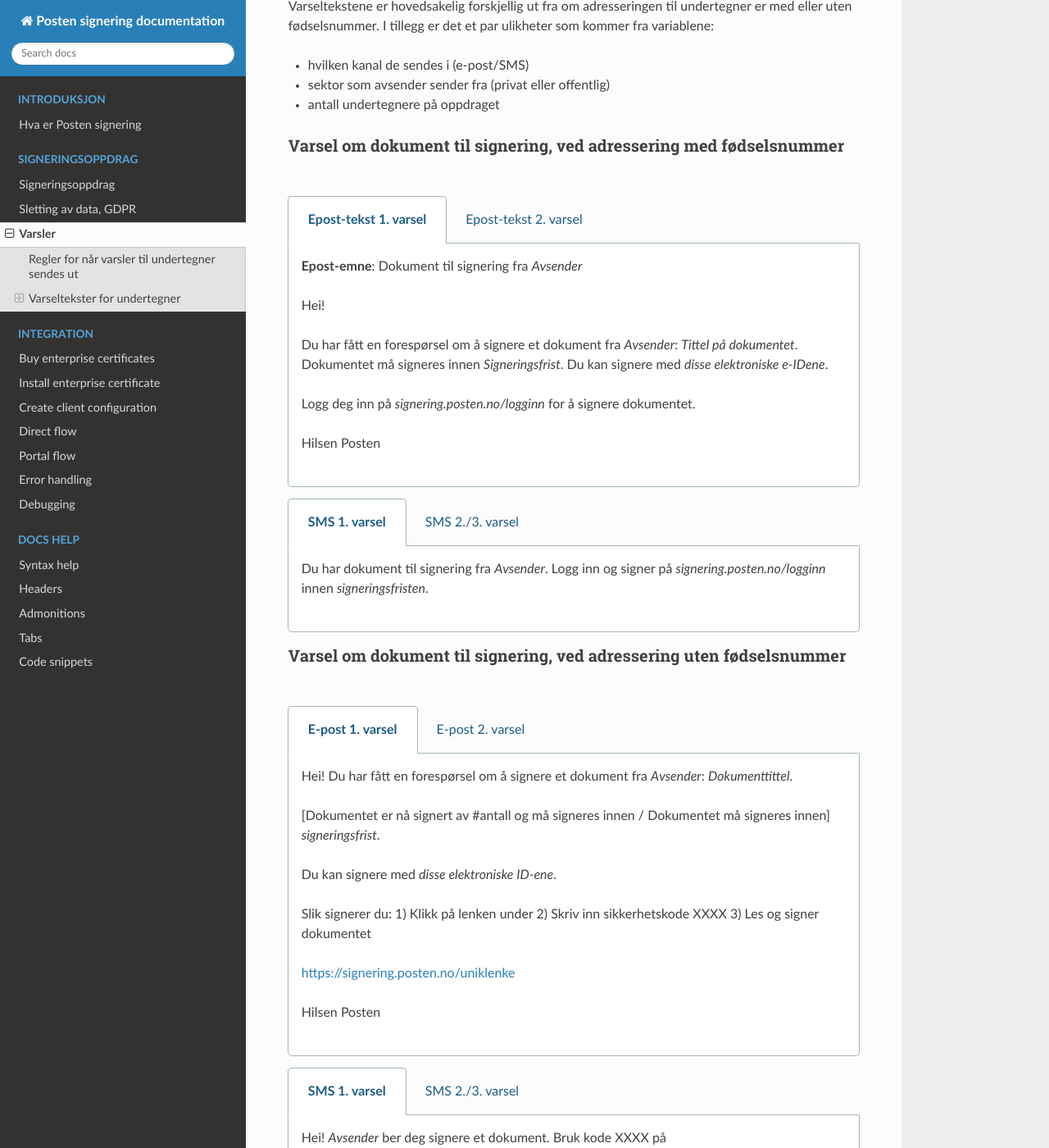
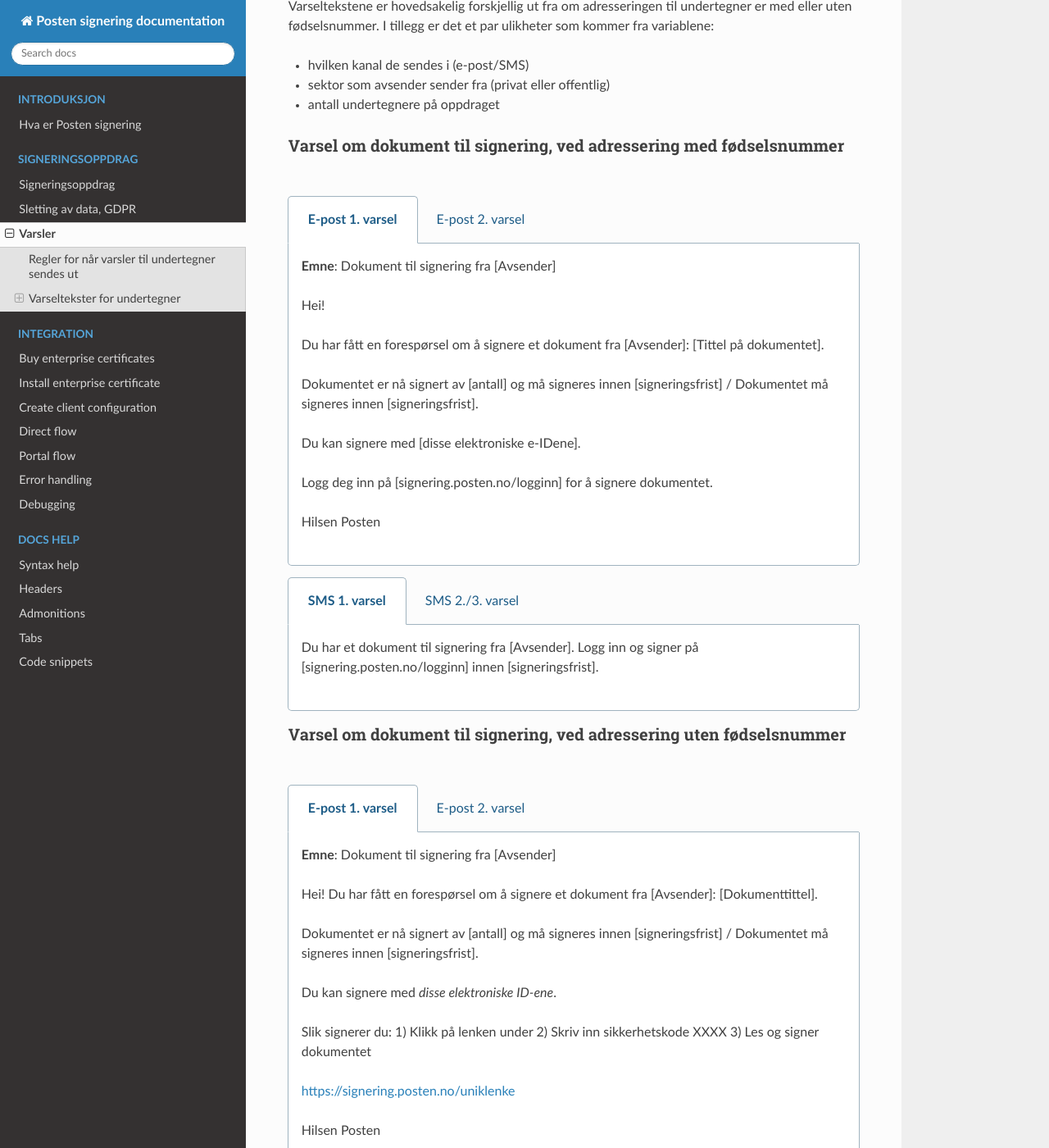
Before and after one commit to ramonarellano/signering-docs, a Sphinx documentation site: the page built from source/adressering-og-varsler.rst, in a window 1280 px wide and 1400 px high, scrolled down 1276 px. Shown: the whole window at 82% size. Built offline with Sphinx 7.4.7 and the Read the Docs theme 2.0.0, drawn with Linux system fonts in a browser that asks for light colours; some of the changed text lies outside the part shown.

Commit message:
Byttet ut kursiv med klammer

```diff
--- a/source/adressering-og-varsler.rst
+++ b/source/adressering-og-varsler.rst
@@ -59,30 +59,38 @@ ____________________________________________________________________
 
 ..  tabs::
 
-    ..  tab:: Epost-tekst 1. varsel
+    ..  tab:: E-post 1. varsel
 
-        **Epost-emne**: Dokument til signering fra *Avsender*
+        **Emne**: Dokument til signering fra [Avsender]
 
         Hei!
 
-        Du har fått en forespørsel om å signere et dokument fra *Avsender*: *Tittel på dokumentet*. Dokumentet må signeres innen *Signeringsfrist*. Du kan signere med *disse elektroniske e-IDene*.
+        Du har fått en forespørsel om å signere et dokument fra [Avsender]: [Tittel på dokumentet].
 
-        Logg deg inn på *signering.posten.no/logginn* for å signere dokumentet.
+        Dokumentet er nå signert av [antall] og må signeres innen [signeringsfrist] / Dokumentet må signeres innen [signeringsfrist].
+
+        Du kan signere med [disse elektroniske e-IDene].
+
+        Logg deg inn på [signering.posten.no/logginn] for å signere dokumentet.
 
         Hilsen Posten
 
 
-    ..  tab:: Epost-tekst 2. varsel
+    ..  tab:: E-post 2. varsel
 
-        **Epost-emne**: Påminnelse: Dokument til signering fra *Avsender*
+        **Emne**: Påminnelse: Dokument til signering fra [Avsender]
 
         Hei!
 
-        Vi vil minne om at du fortsatt har et dokument til signering fra fra         *Avsender*: *Tittel på dokumentet*. Dokumentet må signeres innen *Signeringsfrist*. Du kan signere med *disse elektroniske e-IDene*.
+        Vi vil minne om at du fortsatt har et dokument til signering fra [Avsender]: [Tittel på dokumentet].
 
-        Logg deg inn på *signering.posten.no/logginn* for å signere dokumentet.
+        Dokumentet er nå signert av [antall] og må signeres innen [signeringsfrist] / Dokumentet må signeres innen [signeringsfrist].
 
-        Rekker du ikke å signere innen fristen? Usignerte dokumenter slettes når     fristen går ut. Kontakt *avsender* for å få dokumentet tilsendt på nytt.
+        Du kan signere med [disse elektroniske e-IDene].
+
+        Logg deg inn på [signering.posten.no/logginn] for å signere dokumentet.
+
+        Rekker du ikke å signere innen fristen? Usignerte dokumenter slettes når fristen går ut. Kontakt [Avsender] for å få dokumentet tilsendt på nytt.
 
         Hilsen Posten
 
@@ -91,11 +99,11 @@ ____________________________________________________________________
 
     ..  tab:: SMS 1. varsel
 
-        Du har dokument til signering fra *Avsender*. Logg inn og signer på *signering.posten.no/logginn* innen *signeringsfristen*.
+        Du har et dokument til signering fra [Avsender]. Logg inn og signer på [signering.posten.no/logginn] innen [signeringsfrist].
 
     ..  tab:: SMS 2./3. varsel
 
-        Du har et usignert dokument fra *Avsender*. Logg inn og signer på *signering.posten.no/logginn* innen *signeringsfristen*.
+        Du har et usignert dokument fra [Avsender]. Logg inn og signer på [signering.posten.no/logginn] innen [signeringsfrist].
 
 
 Varsel om dokument til signering, ved adressering uten fødselsnummer
@@ -105,10 +113,12 @@ ____________________________________________________________________
 
     ..  tab:: E-post 1. varsel
 
+        **Emne**: Dokument til signering fra [Avsender]
+
         Hei!
-        Du har fått en forespørsel om å signere et dokument fra *Avsender*: *Dokumenttittel*.
+        Du har fått en forespørsel om å signere et dokument fra [Avsender]: [Dokumenttittel].
 
-        [Dokumentet er nå signert av #antall og må signeres innen / Dokumentet må signeres innen] *signeringsfrist*.
+        Dokumentet er nå signert av [antall] og må signeres innen [signeringsfrist] / Dokumentet må signeres innen [signeringsfrist].
 
         Du kan signere med *disse elektroniske ID-ene*.
 
@@ -123,22 +133,24 @@ ____________________________________________________________________
 
     ..  tab:: E-post 2. varsel
 
+        **Emne**: Dokument til signering fra [Avsender]
+
         Hei!
-        Vi vil minne om at du fortsatt har et dokument til signering fra *Avsender*: *Dokumenttittel*.
+        Vi vil minne om at du fortsatt har et dokument til signering fra [Avsender]: [Dokumenttittel].
 
-        [Dokumentet er nå signert av #antall og må signeres innen / Dokumentet må signeres innen] *signeringsfrist*.
+        [Dokumentet er nå signert av [antall] og må signeres innen [signeringsfrist] / Dokumentet må signeres innen [signeringsfrist].
 
-        Du kan signere med *disse elektroniske ID-ene*.
+        Du kan signere med [disse elektroniske ID-ene].
 
         Slik signerer du:
         1) Klikk på lenken under
-        2) Skriv inn sikkerhetskode XXXX
+        2) Skriv inn sikkerhetskode [XXX]
         3) Les og signer dokumentet
 
-        https://signering.posten.no/uniklenke
+        [https://signering.posten.no/uniklenke]
 
         Rekker du ikke å signere innen fristen?
-        Usignerte dokumenter slettes når fristen går ut. Kontakt *Avsender* fpr å få dokumentet tilsendt på nytt.
+        Usignerte dokumenter slettes når fristen går ut. Kontakt [Avsender] for å få dokumentet tilsendt på nytt.
 
         Hilsen Posten
 
@@ -146,11 +158,11 @@ ____________________________________________________________________
 
     ..  tab:: SMS 1. varsel
 
-        Hei! *Avsender* ber deg signere et dokument. Bruk kode XXXX på https://signering.posten.no/uniklenke før *signeringsfristen*.
+        Hei! [Avsender] ber deg signere et dokument. Bruk kode [XXXX] på [https://signering.posten.no/uniklenke] før [signeringsfrist].
 
     ..  tab:: SMS 2./3. varsel
 
-        Hei! Husk signering for *Avsender*. Bruk kode XXXX på https://signering.posten.no/uniklenke før *signeringsfristen*.
+        Hei! Husk signering for [Avsender]. Bruk kode [XXXX] på [https://signering.posten.no/uniklenke] før [signeringsfrist].
 
 
 
@@ -168,29 +180,29 @@ Private avsendere
 
     ..  tab:: E-post, én undertegner
 
-        **Epost-emne**: Motta det signerte dokumentet i Digipost
+        **Emne**: Motta det signerte dokumentet i Digipost
 
         Hei!
 
-        Du har nettopp signert et dokument fra *Avsender* gjennom Posten signering.
+        Du har nettopp signert et dokument fra [Avsender] gjennom Posten signering.
 
         Hvis du oppretter en konto i Digipost innen 7 dager, sendes dokumentet du signerte automatisk dit. Da har du det              lett tilgjengelig når du trenger det!
 
-        Registrer deg i Digipost: "https://www.digipost.no/app/registrering,
+        Registrer deg i Digipost: https://www.digipost.no/app/registrering ,
 
         Hilsen Posten
 
     ..  tab:: E-post, flere undertegnere
 
-        **Epost-emne**: Motta det signerte dokumentet i Digipost
+        **Emne**: Motta det signerte dokumentet i Digipost
 
         Hei!
 
-        Du har tidligere signert et dokument fra *Avsender* gjennom Posten signering. Nå har alle undertegnerne signert, og avsender har mottatt det ferdigsignerte dokumentet.
+        Du har tidligere signert et dokument fra [Avsender] gjennom Posten signering. Nå har alle undertegnerne signert, og avsender har mottatt det ferdigsignerte dokumentet.
 
         Hvis du også ønsker å motta dokumentet med alle signaturer, må du opprette en konto i Digipost innen 7 dager. Da sendes dokumentet automatisk dit, så har du det lett tilgjengelig når du trenger det.
 
-        Registrer deg i Digipost: https://www.digipost.no/app/registrering,
+        Registrer deg i Digipost: https://www.digipost.no/app/registrering ,
 
         Hilsen Posten
 
@@ -199,12 +211,12 @@ Private avsendere
 
     ..  tab:: SMS, én undertegner
 
-        Hei, du har nettopp signert et dokument fra *Avsender* gjennom Posten signering.
+        Hei, du har nettopp signert et dokument fra [Avsender] gjennom Posten signering.
         Hvis du oppretter en konto i Digipost innen 7 dager, sendes dokumentet du signerte automatisk dit: https://www.digipost.no/app/registrering
 
     ..  tab:: SMS, flere undertegnere
 
-        Hei! Du har tidligere signert et dokument fra *Avsender* gjennom Posten signering.
+        Hei! Du har tidligere signert et dokument fra [Avsender] gjennom Posten signering.
 
         Nå har alle undertegnerne signert. Hvis du også ønsker å motta dokumentet med alle signaturer, må du opprette en konto i Digipost innen 7 dager. Da sendes dokumentet automatisk dit, så har du det lett tilgjengelig når du trenger            det: https://www.digipost.no/app/registrering
 
@@ -216,11 +228,11 @@ Offentlige avsendere
 
     ..  tab:: E-post, én undertegner
 
-        **Epost-emne**: Motta det signerte dokumentet i din digitale postkasse
+        **Emne**: Motta det signerte dokumentet i din digitale postkasse
 
         Hei!
 
-        Du har nettopp signert et dokument fra *Avsender* gjennom den nasjonale fellesløsningen e-Signering.
+        Du har nettopp signert et dokument fra [Avsender] gjennom den nasjonale fellesløsningen e-Signering.
 
         Hvis du oppretter en konto i Digipost innen 7 dager, sendes dokumentet du signerte automatisk dit. Da har du det lett tilgjengelig når du trenger det!
 
@@ -229,11 +241,11 @@ Offentlige avsendere
 
     ..  tab:: E-post, flere undertegnere
 
-        **Epost-emne**: Motta det signerte dokumentet i din digitale postkasse
+        **Emne**: Motta det signerte dokumentet i din digitale postkasse
 
         Hei!
 
-        Du har tidligere signert et dokument fra *Avsender* gjennom den nasjonale fellesløsningen e-Signering. Nå har alle undertegnerne signert, og avsender har mottatt det ferdigsignerte dokumentet. Hvis du også ønsker å motta dokumentet          med alle signaturer, må du opprette en digital postkasse innen 7 dager. Da sendes dokumentet automatisk dit, så har du det tilgjengelig når du trenger det!
+        Du har tidligere signert et dokument fra [Avsender] gjennom den nasjonale fellesløsningen e-Signering. Nå har alle undertegnerne signert, og avsender har mottatt det ferdigsignerte dokumentet. Hvis du også ønsker å motta dokumentet          med alle signaturer, må du opprette en digital postkasse innen 7 dager. Da sendes dokumentet automatisk dit, så har du det tilgjengelig når du trenger det!
 
         Opprett digital postkasse:
         https://www.norge.no/velg-digital-postkasse
@@ -242,9 +254,9 @@ Offentlige avsendere
 
     ..  tab:: SMS, én undertegner
 
-        Hei, du har nettopp signert et dokument fra *Avsender* gjennom den nasjonale fellesløsningen e-Signering.
+        Hei, du har nettopp signert et dokument fra [Avsender] gjennom den nasjonale fellesløsningen e-Signering.
         Hvis du oppretter en digital postkasse innen 7 dager, sendes dokumentet du signerte automatisk dit:                            https://www.norge.no/velg-digital-postkasse
 
     ..  tab:: SMS, flere undertegnere
 
-        Hei, du har tidligere signert et dokument fra *Avsender* gjennom den nasjonale fellesløsningen e-Signering. Nå har alle undertegnerne signert. Hvis du også ønsker å motta dokumentet med alle signaturer, må du opprette en digital postkasse innen 7 dager. Da sendes dokumentet automatisk dit, så har du det lett tilgjengelig når du trenger det: https://www.norge.no/velg-digital-postkasse
+        Hei, du har tidligere signert et dokument fra [Avsender] gjennom den nasjonale fellesløsningen e-Signering. Nå har alle undertegnerne signert. Hvis du også ønsker å motta dokumentet med alle signaturer, må du opprette en digital postkasse innen 7 dager. Da sendes dokumentet automatisk dit, så har du det lett tilgjengelig når du trenger det: https://www.norge.no/velg-digital-postkasse
```
